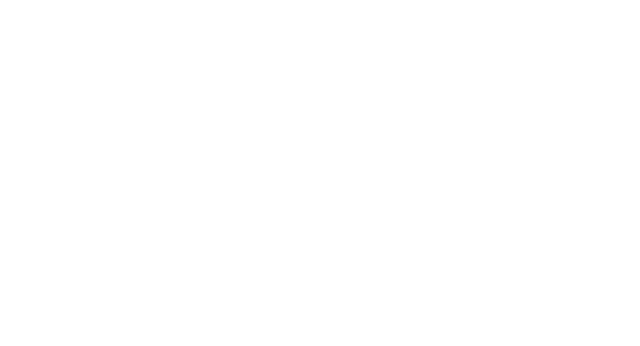
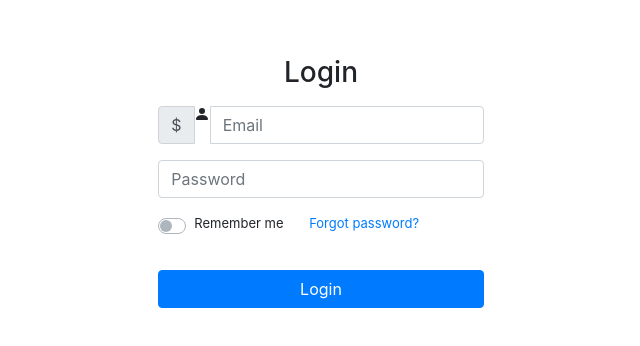
Before and after one commit to MatteoVannucchi0/NoloNolo-AdminDashboard, a Nuxt app: page /login in a window 1280 px wide. Before the commit this address had no page. Shown: the part 218-564 px from the top of the page, without its empty margins (319-959 px from the left). Built offline with nearby package versions, Linux system fonts and the light colour scheme.

Commit message:
Commit iniziale con un login form

```diff
--- a/components/LoginForm.vue
+++ b/components/LoginForm.vue
@@ -1,52 +1,52 @@
 <!-- Please remove this file from your project -->
 <template>
 	<div class="container">
+		<h3 class="form-title">
+			{{ title }}
+		</h3>
 		<b-form @submit="onSubmit" @reset="onReset">
-			<b-form-group
-				id="input-group-1"
-				label="Email address:"
-				label-for="input-1"
-			>
-				<b-form-input
-					id="input-1"
-					v-model="form.email"
-					type="email"
-					placeholder="Enter email"
-					required
-				/>
+			<b-form-group id="input-group-1" label="" label-for="input-1">
+				<b-input-group prepend="$">
+					<b-icon icon="person-fill" />
+					<b-form-input id="input-1" v-model="form.email" type="email" placeholder="Email" required />
+				</b-input-group>
 			</b-form-group>
 
-			<b-form-group
-				id="input-group-2"
-				label="Password:"
-				label-for="input-2"
-			>
-				<b-form-input
-					id="input-2"
-					v-model="form.password"
-					type="password"
-					placeholder="Enter password"
-					required
-				/>
+			<b-form-group id="input-group-2" label="" label-for="input-2">
+				<b-form-input id="input-2" v-model="form.password" type="password" placeholder="Password" required />
 			</b-form-group>
 
-			<b-button type="submit" variant="primary">
-				Submit
-			</b-button>
-			<b-button type="reset" variant="danger">
-				Reset
+			<div class="inline">
+				<b-form-checkbox id="checkbox-1" v-model="remember" name="checkbox-1" class="remember-me-checkbox" switch>
+					Remember me
+				</b-form-checkbox>
+
+				<NuxtLink to="/forgot" class="forgot-password">
+					Forgot password?
+				</NuxtLink>
+			</div>
+
+			<b-button type="submit" variant="primary" block>
+				Login
 			</b-button>
 		</b-form>
 	</div>
 </template>
 
 <script>
-
 export default {
 	props: {
 		url: {
 			type: String,
 			default: '',
+		},
+		to: {
+			type: String,
+			default: '',
+		},
+		title: {
+			type: String,
+			default: 'Login',
 		},
 	},
 	data() {
@@ -54,23 +54,56 @@ export default {
 			form: {
 				email: '',
 				password: '',
+				remember: true,
 			},
 		};
 	},
 	methods: {
-		onSubmit(event) {
+		async onSubmit(event) {
 			event.preventDefault();
-			console.log(this.form);
-		},
-		onReset(event) {
-			event.preventDefault();
+			const data = JSON.stringify(this.form);
+			const res = await fetch(this.$url, {
+				method: 'POST',
+				mode: 'cors',
+				headers: {
+					'Content-Type': 'application/json',
+				},
+				body: data,
+			});
+
+			console.log(res);
+			this.$router.push(this.$to);
 		},
 	},
 };
 </script>
 
 <style scoped>
-	.container {
-		margin: 5px;
-	}
+.container {
+  margin: 5px;
+  width: auto;
+}
+.form-title {
+  text-align: center;
+  margin-bottom: 2vh;
+}
+
+.inline {
+  display: flex;
+  flex-direction: row;
+  margin-bottom: 4vh;
+  margin-top: 0;
+}
+
+.inline > * {
+  font-size: small;
+}
+
+.forgot-password {
+  margin-left: 1vw;
+}
+
+.remember-me-checkbox {
+  margin-right: 1vw;
+}
 </style>
--- a/nuxt.config.js
+++ b/nuxt.config.js
@@ -6,17 +6,17 @@ export default {
 	head: {
 		title: 'manager-dashboard',
 		htmlAttrs: {
-      lang: 'en'
+			lang: 'en',
 		},
 		meta: [
 			{ charset: 'utf-8' },
 			{ name: 'viewport', content: 'width=device-width, initial-scale=1' },
 			{ hid: 'description', name: 'description', content: '' },
-      { name: 'format-detection', content: 'telephone=no' }
+			{ name: 'format-detection', content: 'telephone=no' },
 		],
 		link: [
-      { rel: 'icon', type: 'image/x-icon', href: '/favicon.ico' }
-    ]
+			{ rel: 'icon', type: 'image/x-icon', href: '/favicon.ico' },
+		],
 	},
 
 	// Global CSS: https://go.nuxtjs.dev/config-css
@@ -33,7 +33,7 @@ export default {
 	// Modules for dev and build (recommended): https://go.nuxtjs.dev/config-modules
 	buildModules: [
 		// https://go.nuxtjs.dev/eslint
-    '@nuxtjs/eslint-module'
+		'@nuxtjs/eslint-module',
 	],
 
 	// Modules: https://go.nuxtjs.dev/config-modules
@@ -41,13 +41,17 @@ export default {
 		// https://go.nuxtjs.dev/bootstrap
 		'bootstrap-vue/nuxt',
 		// https://go.nuxtjs.dev/axios
-    '@nuxtjs/axios'
+		'@nuxtjs/axios',
 	],
+
+	bootstrapVue: {
+		icons: true,
+	},
 
 	// Axios module configuration: https://go.nuxtjs.dev/config-axios
 	axios: {},
 
 	// Build Configuration: https://go.nuxtjs.dev/config-build
 	build: {
-  }
-}
+	},
+};
--- a/pages/index.vue
+++ b/pages/index.vue
@@ -1,5 +1,5 @@
 <template>
-	<LoginForm />
+	<h1>Main Page</h1>
 </template>
 
 <script>
--- /dev/null
+++ b/pages/login.vue
@@ -0,0 +1,21 @@
+<template>
+	<div class="login-form-container">
+		<LoginForm />
+	</div>
+</template>
+
+<script>
+export default {
+
+};
+</script>
+
+<style scoped>
+    .login-form-container {
+        width: 100%;
+        display: flex;
+        justify-content: center;
+        align-items:center;
+        height: 100vh;
+    }
+</style>
```
Also changed, not shown: .eslintrc.js, .prettierrc.json (added). Lines whose indentation alone changed are shown as unchanged.
